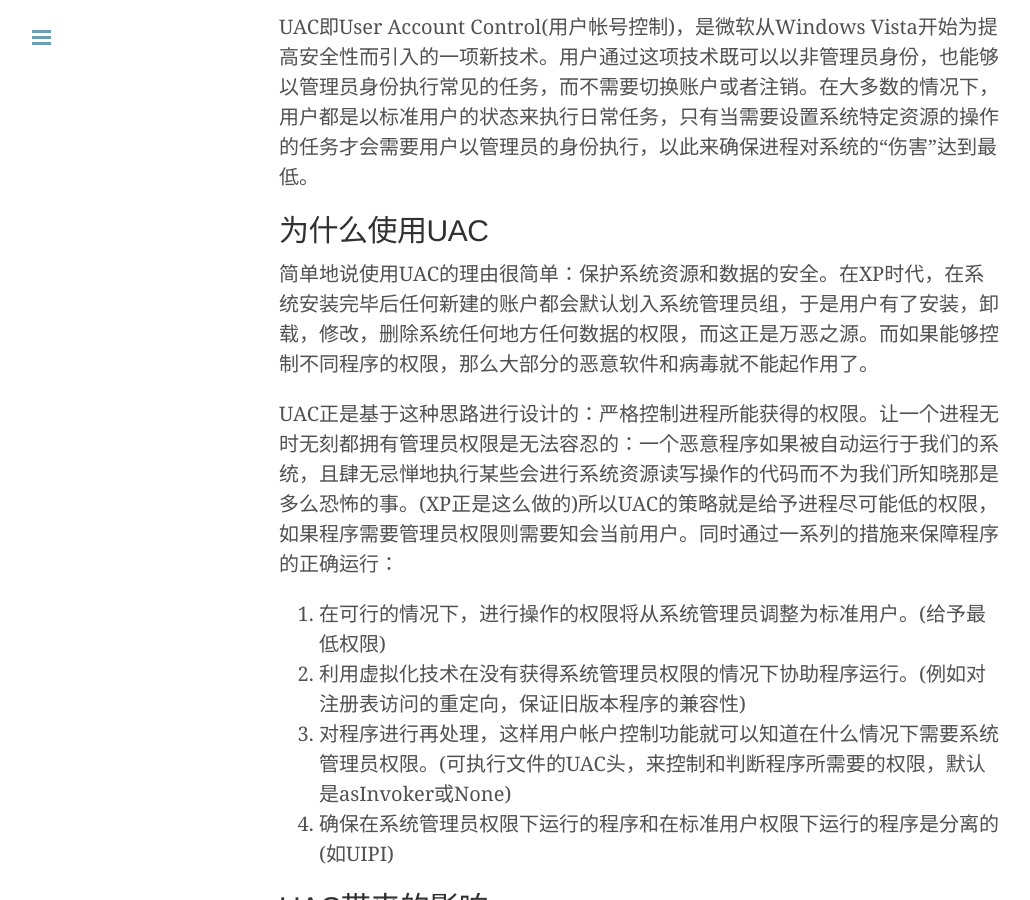
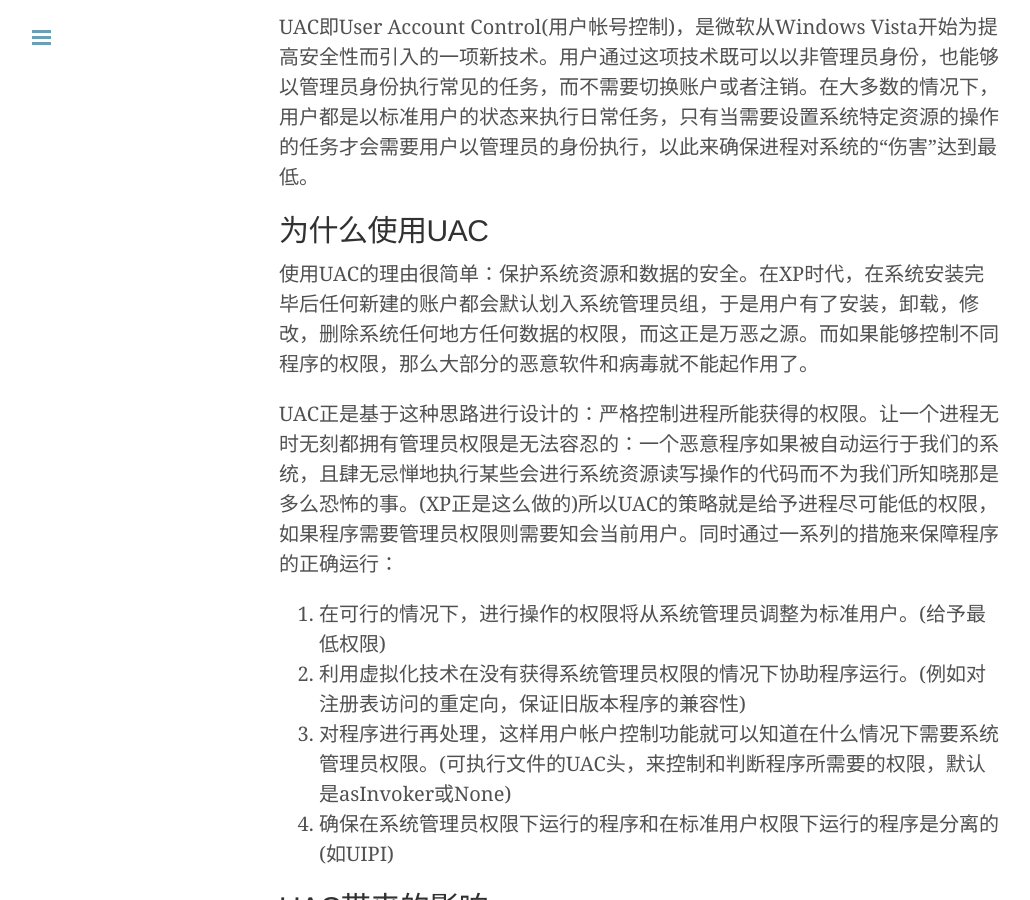
Before and after one commit to xiangwangfeng/xiangwangfeng.github.io, a Jekyll site: the page built from _posts/2010-10-20-UAC的前世今生.md, in a window 1280 px wide and 900 px high, scrolled down 345 px. Shown: the whole window, without its empty margins (1-1031 px from the left). Built offline with Jekyll 4.4.1, drawn with Linux system fonts in a browser that asks for light colours; some web fonts are replaced; Markdown is read by kramdown in place of the engine named in the settings.

Commit message:
Update 2010-10-20-UAC的前世今生.md

```diff
--- a/_posts/2010-10-20-UAC的前世今生.md
+++ b/_posts/2010-10-20-UAC的前世今生.md
@@ -10,7 +10,7 @@ title: UAC的前世今生
 UAC即User Account Control(用户帐号控制)，是微软从Windows Vista开始为提高安全性而引入的一项新技术。用户通过这项技术既可以以非管理员身份，也能够以管理员身份执行常见的任务，而不需要切换账户或者注销。在大多数的情况下，用户都是以标准用户的状态来执行日常任务，只有当需要设置系统特定资源的操作的任务才会需要用户以管理员的身份执行，以此来确保进程对系统的“伤害”达到最低。
 
 ##为什么使用UAC
-简单地说使用UAC的理由很简单：保护系统资源和数据的安全。在XP时代，在系统安装完毕后任何新建的账户都会默认划入系统管理员组，于是用户有了安装，卸载，修改，删除系统任何地方任何数据的权限，而这正是万恶之源。而如果能够控制不同程序的权限，那么大部分的恶意软件和病毒就不能起作用了。
+使用UAC的理由很简单：保护系统资源和数据的安全。在XP时代，在系统安装完毕后任何新建的账户都会默认划入系统管理员组，于是用户有了安装，卸载，修改，删除系统任何地方任何数据的权限，而这正是万恶之源。而如果能够控制不同程序的权限，那么大部分的恶意软件和病毒就不能起作用了。
 
 UAC正是基于这种思路进行设计的：严格控制进程所能获得的权限。让一个进程无时无刻都拥有管理员权限是无法容忍的：一个恶意程序如果被自动运行于我们的系统，且肆无忌惮地执行某些会进行系统资源读写操作的代码而不为我们所知晓那是多么恐怖的事。(XP正是这么做的)所以UAC的策略就是给予进程尽可能低的权限，如果程序需要管理员权限则需要知会当前用户。同时通过一系列的措施来保障程序的正确运行：
 
```
